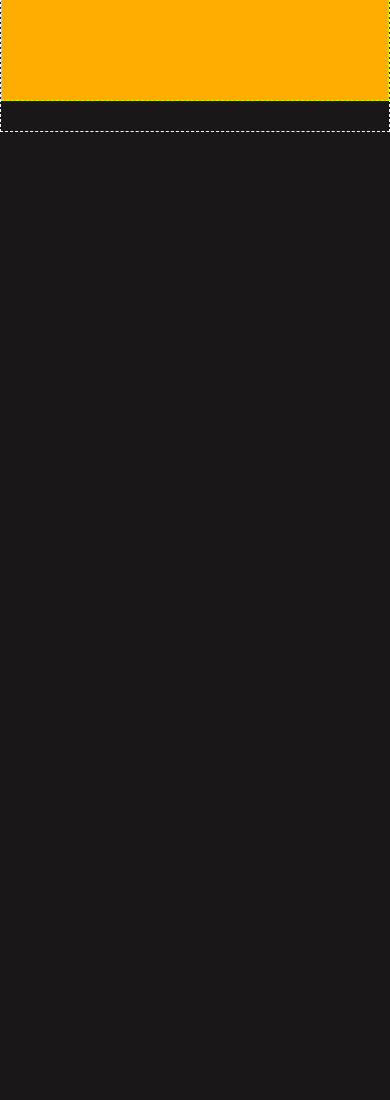
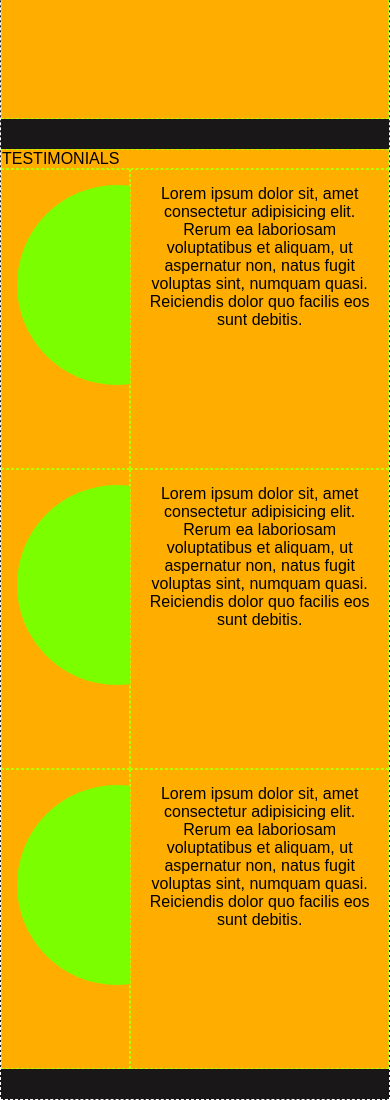
Before and after one commit to MikePio/htmlcss-responsive-layout, a plain HTML site: page index.html in a window 390 px wide. Shown: the part 2057-3157 px from the top of the page. Before the commit the page ends 2189 px from the top, so only its background shows below. Drawn offline with Linux system fonts and the light colour scheme.

Commit message:
design responsive section testimonials done

```diff
--- a/css/style.css
+++ b/css/style.css
@@ -55,7 +55,7 @@ section{
   margin-bottom: 30px;
 }
 
-.container{
+.container-standard{
   width: 100%;
   /* max-width: 640px; */
   margin: 0 auto;
@@ -78,7 +78,7 @@ section{
   width: 200px;
   height: 200px;
   border-radius: 50%;
-  background-color: black;
+  background-color: rgb(123, 255, 0);
   display: inline-block;
 }
 
@@ -212,6 +212,19 @@ main{
 .testimonials{
 
 }
+
+.testimonials .col-standard:first-child{
+  width: calc(100% / 3);
+}
+
+.testimonials .col-standard{
+  width: calc(100% / 1.5);
+}
+
+.testimonial-card{
+  text-align: center;
+}
+
 /* * section work-with-us_________________________________________________________________________________________*/
 .work-with-us{
 
--- a/index.html
+++ b/index.html
@@ -149,7 +149,9 @@
 
       <!-- * section strategic-plan -->
       <section class="strategic-plan">
-        <div class="container">
+
+        <div class="container-standard">
+          STRATEGIC PLAN
           <div class="row-standard">
             <div class="col-standard debug_1">1</div>
             <div class="col-standard debug_1">2</div>
@@ -160,6 +162,46 @@
 
       <!--* section testimonials -->
       <section class="testimonials">
+        <div class="container-standard">
+
+          <div class="top debug_1">
+            TESTIMONIALS
+          </div>
+
+          <div class="testimonial-card">
+            <div class="row-standard">
+              <div class="col-standard debug_1">
+                <div class="round-image"></div>
+              </div>
+              <div class="col-standard debug_1">
+                Lorem ipsum dolor sit, amet consectetur adipisicing elit. Rerum ea laboriosam voluptatibus et aliquam, ut aspernatur non, natus fugit voluptas sint, numquam quasi. Reiciendis dolor quo facilis eos sunt debitis.
+              </div>
+            </div>
+          </div>
+
+          <div class="testimonial-card">
+            <div class="row-standard">
+              <div class="col-standard debug_1">
+                <div class="round-image"></div>
+              </div>
+              <div class="col-standard debug_1">
+                Lorem ipsum dolor sit, amet consectetur adipisicing elit. Rerum ea laboriosam voluptatibus et aliquam, ut aspernatur non, natus fugit voluptas sint, numquam quasi. Reiciendis dolor quo facilis eos sunt debitis.
+              </div>
+            </div>
+          </div>
+
+          <div class="testimonial-card">
+            <div class="row-standard">
+              <div class="col-standard debug_1">
+                <div class="round-image"></div>
+              </div>
+              <div class="col-standard debug_1">
+                Lorem ipsum dolor sit, amet consectetur adipisicing elit. Rerum ea laboriosam voluptatibus et aliquam, ut aspernatur non, natus fugit voluptas sint, numquam quasi. Reiciendis dolor quo facilis eos sunt debitis.
+              </div>
+            </div>
+          </div>
+
+        </div>
 
       </section>
 
```
